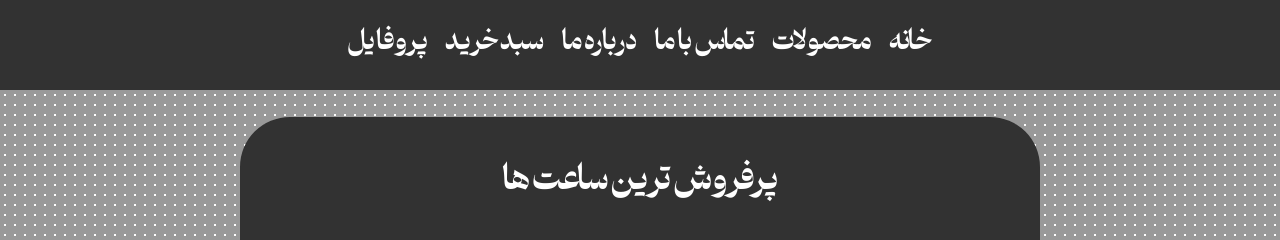
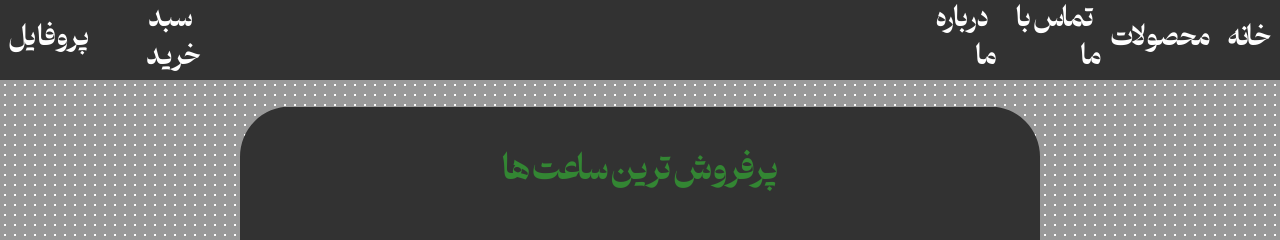
Before and after one commit to Brbodd/splus, a Django app: page / in a window 1280 px wide. Shown: the top 240 px of the page. Run offline with Django 4.2, Linux system fonts and the light colour scheme.

Commit message:
add space between nav elements

```diff
--- a/splus_project/home/static/home/css/home.css
+++ b/splus_project/home/static/home/css/home.css
@@ -102,6 +102,7 @@
 .navigation {
     background: var(--black);
     border-bottom: 2px solid var(--black);
+    height: 80px;
 }
 
 .navigation a {
@@ -117,6 +118,11 @@
 
 .navigation a:hover {
     border-bottom: 2px solid var(--black);
+}
+
+.empty-space {
+    color: black;
+    width: 50rem;
 }
 
 .inverted {
@@ -135,7 +141,7 @@
     font-family: Doran;
     font-weight: 600;
     font-size: 2rem;
-    color: white;
+    color: rgb(1, 105, 1);
     padding-top: 5%;
 }
 
--- a/splus_project/home/templates/home/home.html
+++ b/splus_project/home/templates/home/home.html
@@ -10,12 +10,26 @@
 
 {% block content %}
     <div class='navigation flex-center'>
+        <div class='no-background'>
             <a class='no-background' href='{% url "home" %}'>خانه</a>
+        </div>
+        <div class='no-background'>
             <a class='no-background' href='{% url "product-list" %}'>محصولات</a>
+        </div>
+        <div class='no-background'>
             <a class='no-background' href='{% url "contact" %}'>تماس با ما</a>
+        </div>
+        <div class='no-background'>
             <a class='no-background' href='{% url "about" %}'>درباره ما</a>
+        </div>
+        <div class='empty-space no-background'>
+        </div>
+        <div class='no-background'>
             <a class='no-background' href=''>سبد خرید</a>
+        </div>
+        <div class='no-background'>
             <a class='no-background' href='{% url "profile" %}'>پروفایل</a>
+        </div>
     </div>
 
     <div class='inverted'>
```
Lines whose indentation alone changed are shown as unchanged.
